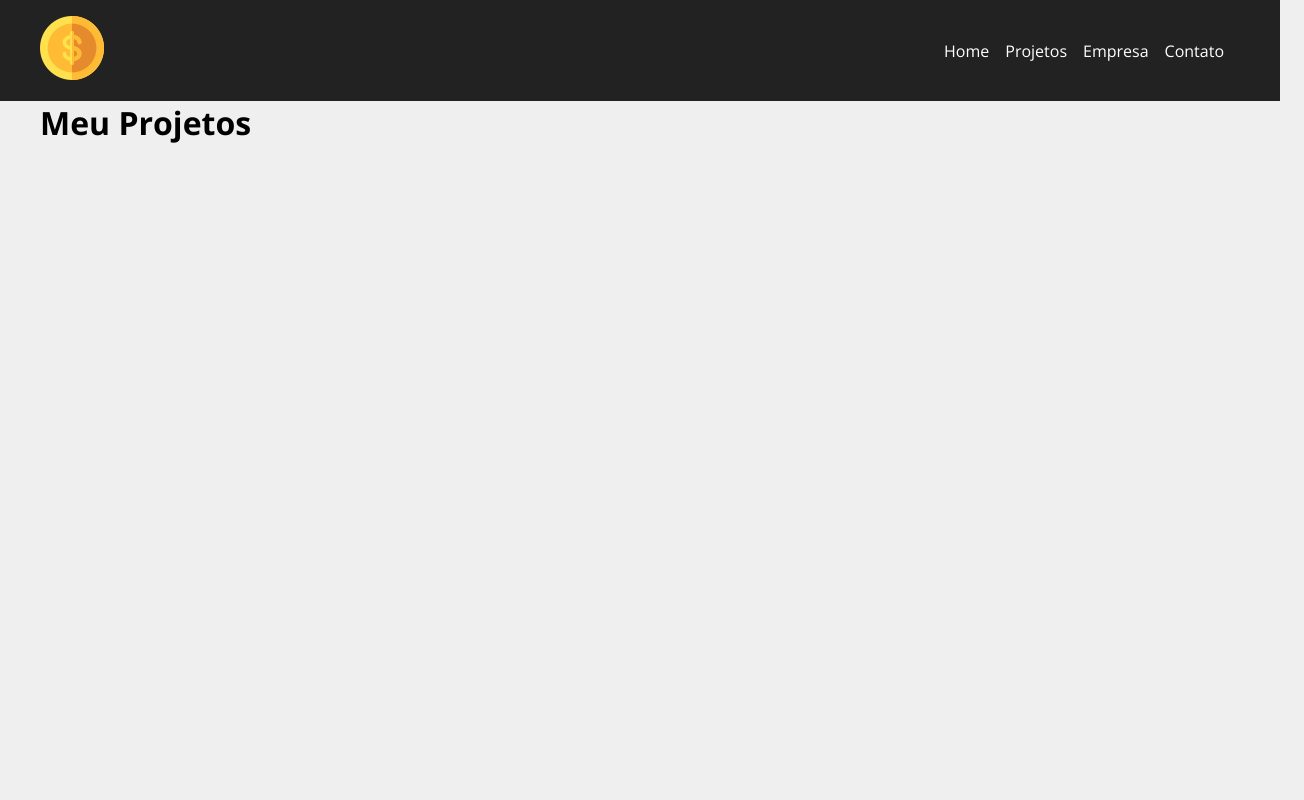
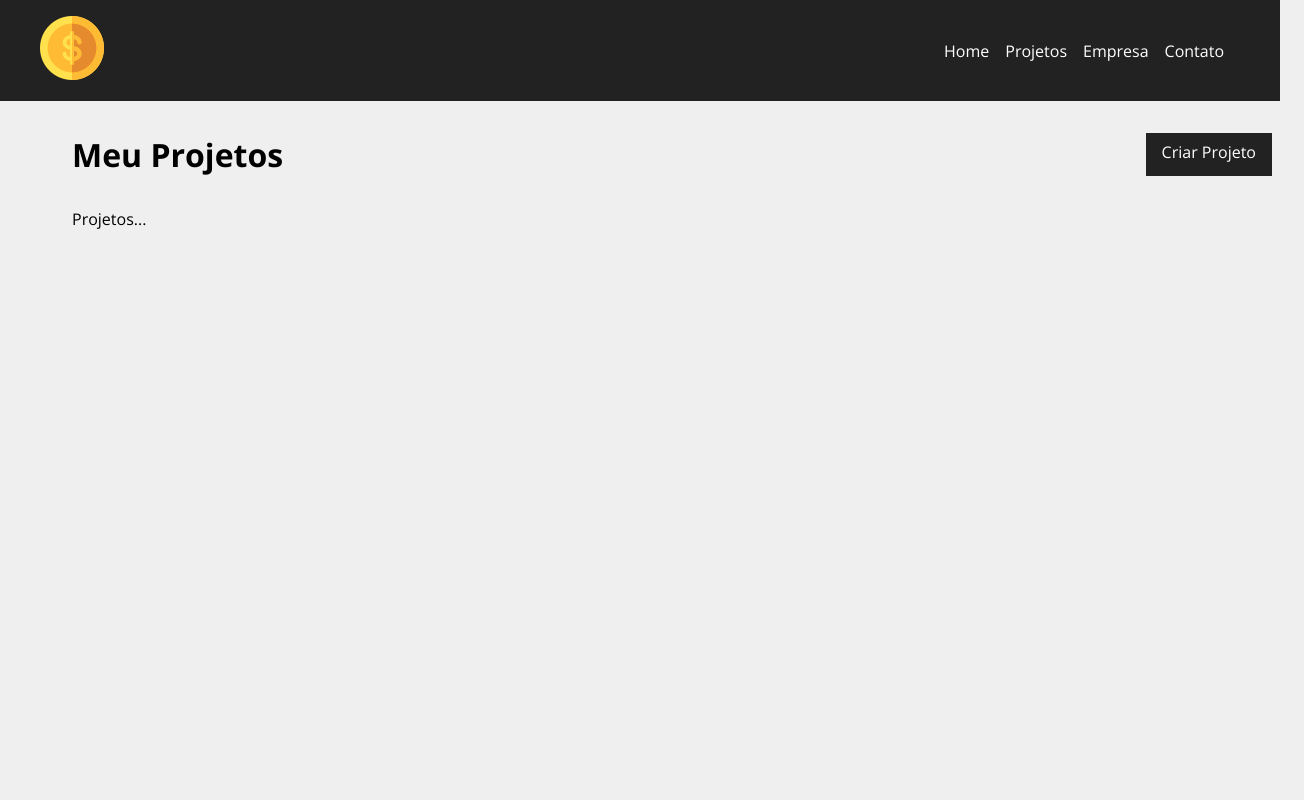
Before and after one commit to JonatasNs1/Projeto-React, a React (Create React App) app: page /projects in a window 1280 px wide. Shown: the top 800 px of the page, 1304 px wide, since content can reach past the window. Built offline with nearby package versions, Linux system fonts and the light colour scheme.

Commit message:
Criando Dashboard

```diff
--- a/db.json
+++ b/db.json
@@ -164,6 +164,50 @@
       "cost": 0,
       "services": [],
       "id": 15
+    },
+    {
+      "name": "a",
+      "budget": "12",
+      "category": {
+        "id": "2",
+        "name": "Desenvolvimento"
+      },
+      "cost": 0,
+      "services": [],
+      "id": 16
+    },
+    {
+      "name": "a",
+      "budget": "12",
+      "category": {
+        "id": "2",
+        "name": "Desenvolvimento"
+      },
+      "cost": 0,
+      "services": [],
+      "id": 17
+    },
+    {
+      "name": "teste",
+      "budget": "1",
+      "category": {
+        "id": "1",
+        "name": "Infra"
+      },
+      "cost": 0,
+      "services": [],
+      "id": 18
+    },
+    {
+      "name": "flflfl",
+      "budget": "4444",
+      "category": {
+        "id": "3",
+        "name": "Design"
+      },
+      "cost": 0,
+      "services": [],
+      "id": 19
     }
   ],
   "categories": [
--- a/src/components/pages/Projects.js
+++ b/src/components/pages/Projects.js
@@ -2,9 +2,11 @@ import { useLocation } from 'react-router-dom';
 
 import Message from '../layout/Message';
 
+import styles from './Projects.module.css'
+import Container from '../layout/Container'
+import Linkbutton from '../layout/LinkButton';
+
 function Projects(){
-
-
 
     const location = useLocation()
     let message = ''
@@ -15,9 +17,17 @@ function Projects(){
 
     //Mensagens do sistema
     return(
-        <div>
-           <h1> Meu Projetos</h1>
-           {message && <Message msg={message}  type="success"/>}
+        <div className={styles.project_container}>
+          <div className={styles.title_container}>
+            <h1> Meu Projetos</h1>
+
+            <Linkbutton to="/newProjects" text="Criar Projeto"/>
+          </div>
+
+            {message && <Message msg={message}  type="success"/>}
+          <Container customClass="start">
+              <p> Projetos...</p>
+          </Container>
         </div>
     )
 }
--- /dev/null
+++ b/src/components/pages/Projects.module.css
@@ -0,0 +1,10 @@
+.project_container{
+    padding: 2em;
+}
+
+.title_container{
+    display: flex;
+    justify-content: space-between ;
+    /* background-color: aqua; */
+    margin-bottom: 2em;
+}
```
